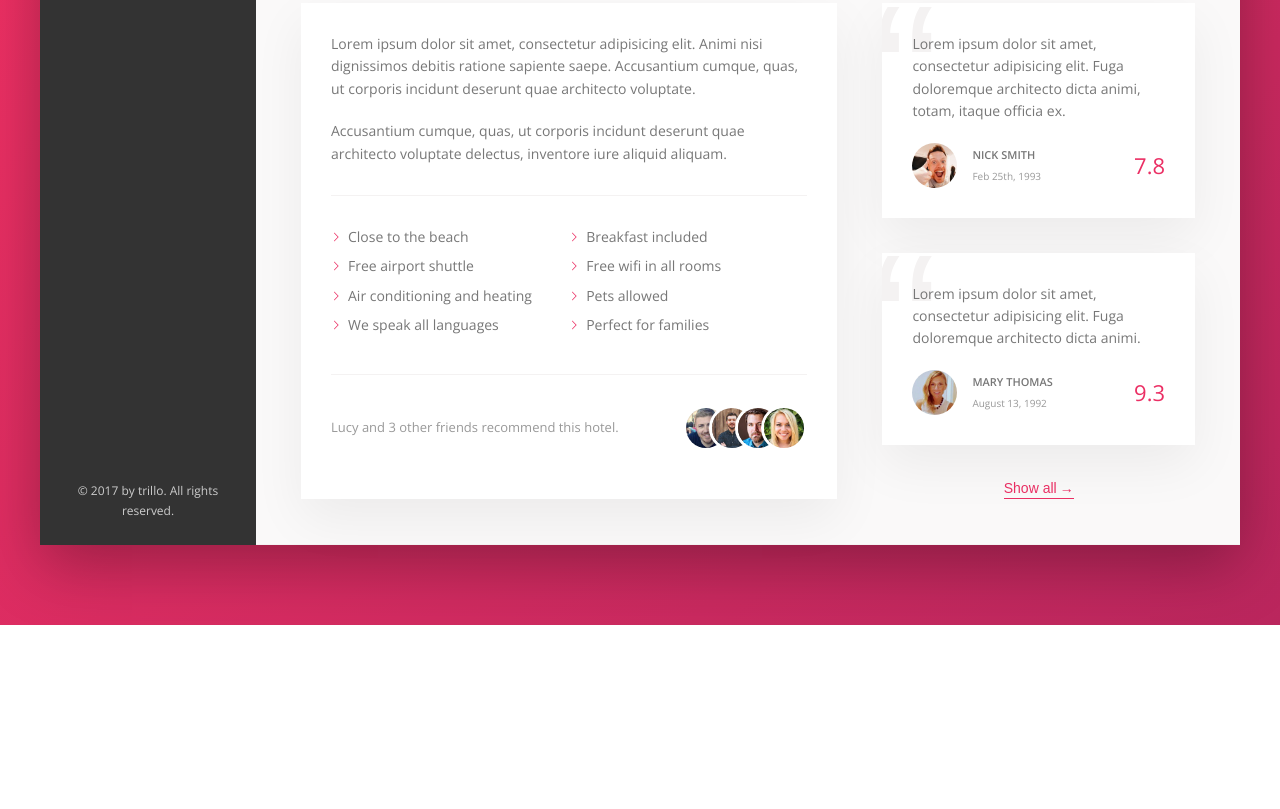
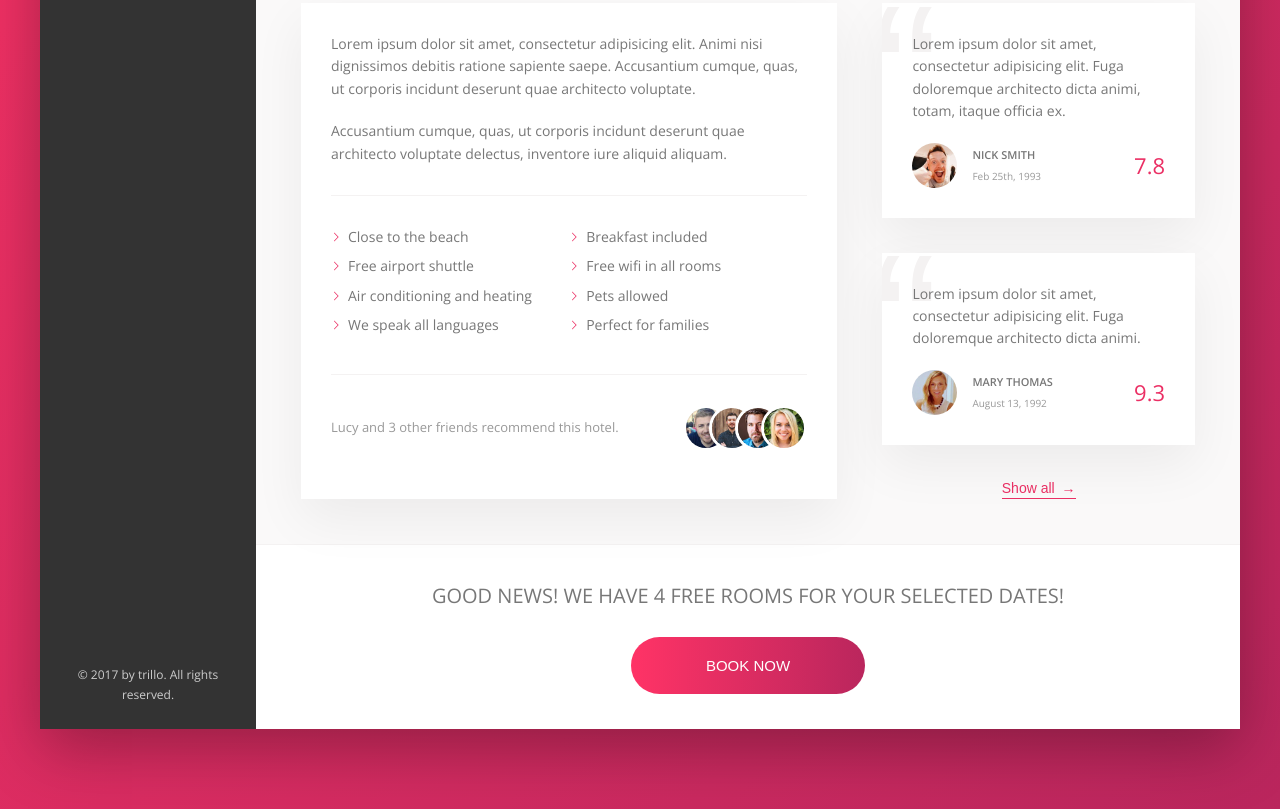
Before and after one commit to HajimeNoJosh/CSS-Trillo-Starter, a website: page index.html in a window 1280 px wide. Shown: the part 644-1453 px from the top of the page. Before the commit the page ends 1269 px from the top, so only its background shows below. Drawn offline with nearby package versions, Linux system fonts and the light colour scheme.

Commit message:
building the CTA section

```diff
--- a/index.html
+++ b/index.html
@@ -195,8 +195,17 @@
                 <div class="review__rating">9.3</div>
               </figcaption>
             </figure>
-            <button class="btn-inline">Show all<span>&rarr;</span></button>
+            <button class="btn-inline">Show all <span>&rarr;</span></button>
           </div>
+        </div>
+        <div class="cta">
+          <h2 class="cta__book-now">
+            Good news! We have 4 free rooms for your selected dates!
+          </h2>
+          <button class="btn">
+            <span class='btn__visible'>Book now</span>
+            <span class='btn__invisible'>Only 4 rooms left</span>
+          </button>
         </div>
       </main>
     </div>
--- a/sass/_components.scss
+++ b/sass/_components.scss
@@ -431,3 +431,66 @@
     z-index: 1;
   }
 }
+//////////////////////////////////
+// CALL TO ACTION
+
+.cta {
+  padding: 3.5rem 0;
+  text-align: center;
+
+  &__book-now {
+    font-size: 2rem;
+    font-weight: 300;
+    text-transform: uppercase;
+    margin-bottom: 2.5rem;
+  }
+}
+
+.btn {
+  cursor: pointer;
+  font-size: 1.5rem;
+  font-weight: 300;
+  text-transform: uppercase;
+  border-radius: 100px;
+  border: none;
+  background-image: linear-gradient(to right, var(--color-primary-light), var(--color-primary-dark));
+  color: #fff;
+  position: relative;
+  overflow: hidden;
+
+  & > * {
+    display: inline-block;
+    height: 100%;
+    width: 100%;
+    transition: all 0.2s;
+  }
+
+  &__visible {
+    padding: 2rem 7.5rem;
+  }
+
+  &__invisible {
+    display: inline-block;
+    position: absolute;
+    padding: 2rem 0;
+    left: 0;
+    top: -100%;
+  }
+
+  &:hover {
+    background-image: linear-gradient(to right, var(--color-primary-dark), var(--color-primary-light));
+  }
+
+  &:hover &__visible {
+    transform: translateY(100%);
+  }
+
+  &:hover &__invisible {
+    top: 0;
+  }
+
+  &:focus {
+    outline: none;
+    animation: pulsate 1s infinite;
+  }
+}
```
Also changed, not shown: css/style.css.
